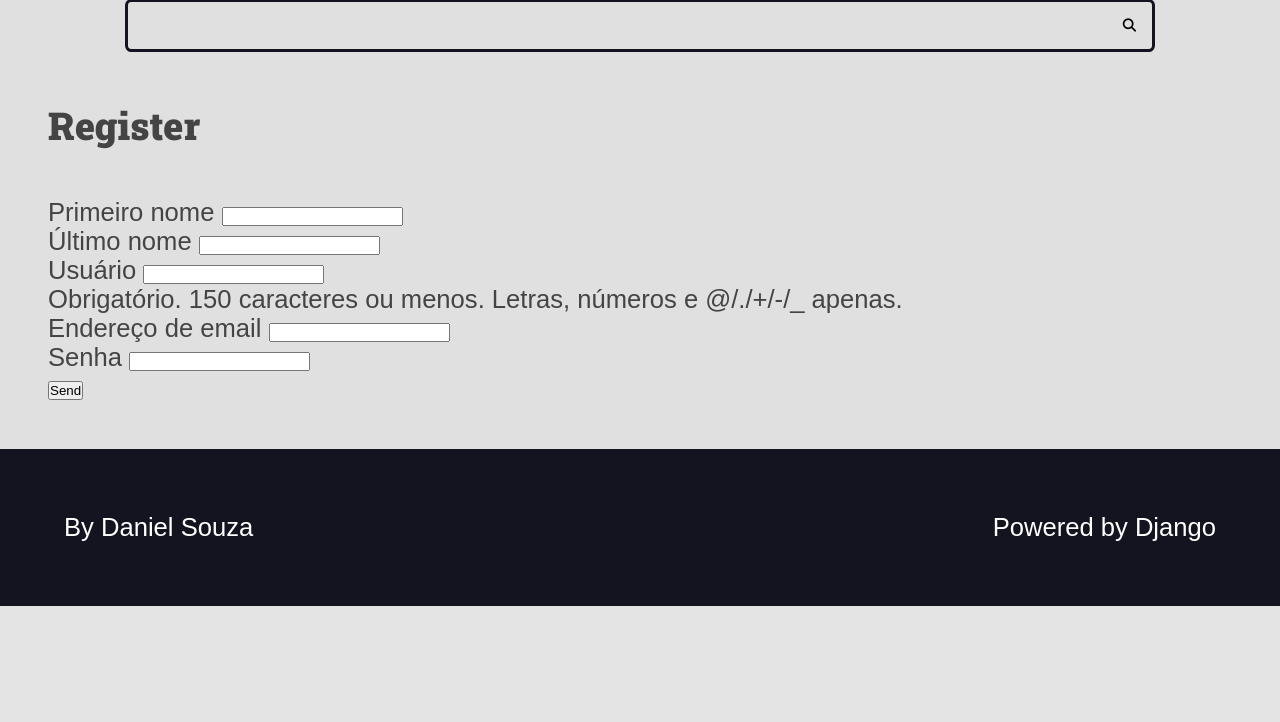
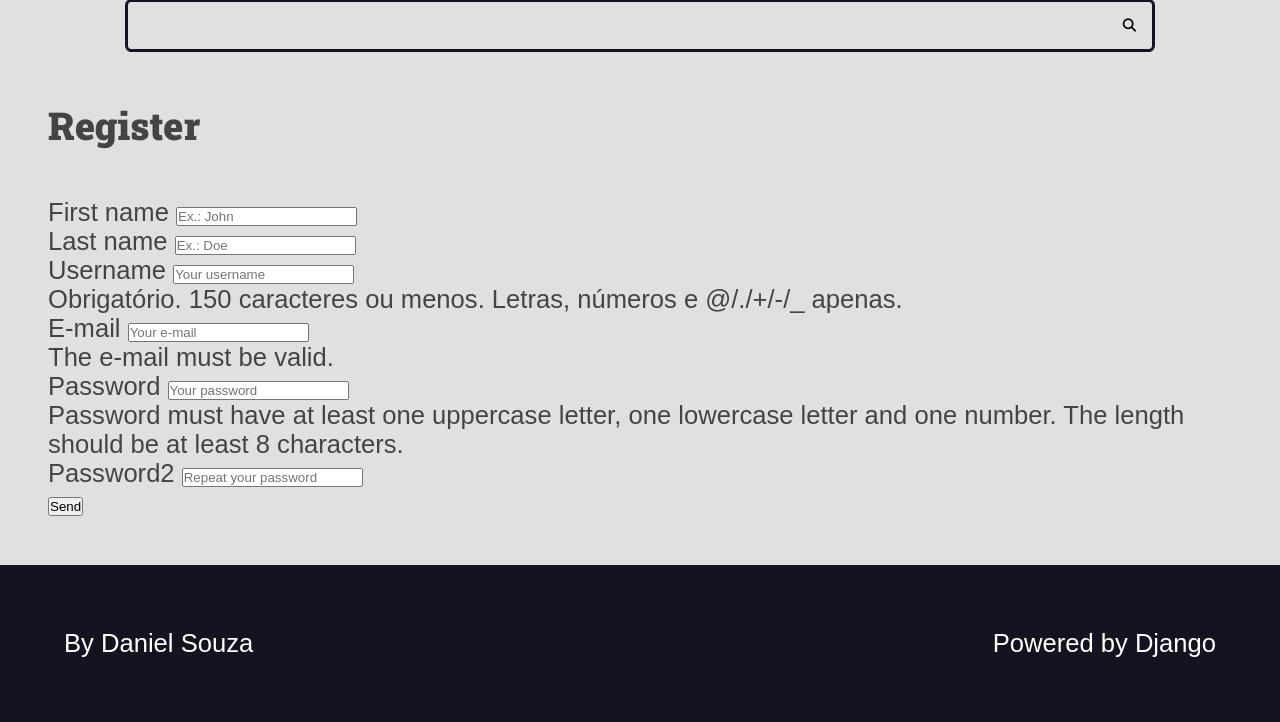
Before and after one commit to dnsouzadev/receitas-django, a Django app: page /authors/register/ in a window 1280 px wide. Shown: the part 229-951 px from the top of the page. Before the commit the page ends 835 px from the top, so only its background shows below. Run offline with Django 4.2, Linux system fonts and the light colour scheme.

Commit message:
sobrescrevendo campos do form

```diff
--- a/authors/forms.py
+++ b/authors/forms.py
@@ -2,7 +2,39 @@ from django import forms
 from django.contrib.auth.models import User
 
 
+def add_placeholder(field, placeholder_val):
+    field.widget.attrs['placeholder'] = placeholder_val
+
+
 class RegisterForm(forms.ModelForm):
+    def __init__(self, *args, **kwargs):
+        super().__init__(*args, **kwargs)
+        add_placeholder(self.fields['username'], 'Your username')
+        add_placeholder(self.fields['email'], 'Your e-mail')
+        add_placeholder(self.fields['first_name'], 'Ex.: John')
+        add_placeholder(self.fields['last_name'], 'Ex.: Doe')
+
+    password = forms.CharField(
+        required=True,
+        widget=forms.PasswordInput(attrs={
+            'placeholder': 'Your password'
+        }),
+        error_messages={
+            'required': 'Password must not be empty'
+        },
+        help_text=(
+            'Password must have at least one uppercase letter, '
+            'one lowercase letter and one number. The length should be '
+            'at least 8 characters.'
+        )
+    )
+    password2 = forms.CharField(
+        required=True,
+        widget=forms.PasswordInput(attrs={
+            'placeholder': 'Repeat your password'
+        })
+    )
+
     class Meta:
         model = User
         fields = [
@@ -10,5 +42,30 @@ class RegisterForm(forms.ModelForm):
             'last_name',
             'username',
             'email',
-            'password'
+            'password',
         ]
+        # exclude = ['first_name']
+        labels = {
+            'username': 'Username',
+            'first_name': 'First name',
+            'last_name': 'Last name',
+            'email': 'E-mail',
+            'password': 'Password',
+        }
+        help_texts = {
+            'email': 'The e-mail must be valid.',
+        }
+        error_messages = {
+            'username': {
+                'required': 'This field must not be empty',
+            }
+        }
+        widgets = {
+            'first_name': forms.TextInput(attrs={
+                'placeholder': 'Type your username here',
+                'class': 'input text-input'
+            }),
+            'password': forms.PasswordInput(attrs={
+                'placeholder': 'Type your password here'
+            })
+        }
--- a/authors/templates/authors/pages/register_view.html
+++ b/authors/templates/authors/pages/register_view.html
@@ -25,8 +25,10 @@
                 {% endfor %}
             </div>
 
-            <div class="form-group">
-                <button type="submit">Send</button>
+            <div class="form-content form-content-grid">
+                <div class="form-group">
+                    <button type="submit">Send</button>
+                </div>
             </div>
         </form>
     </div>
```
